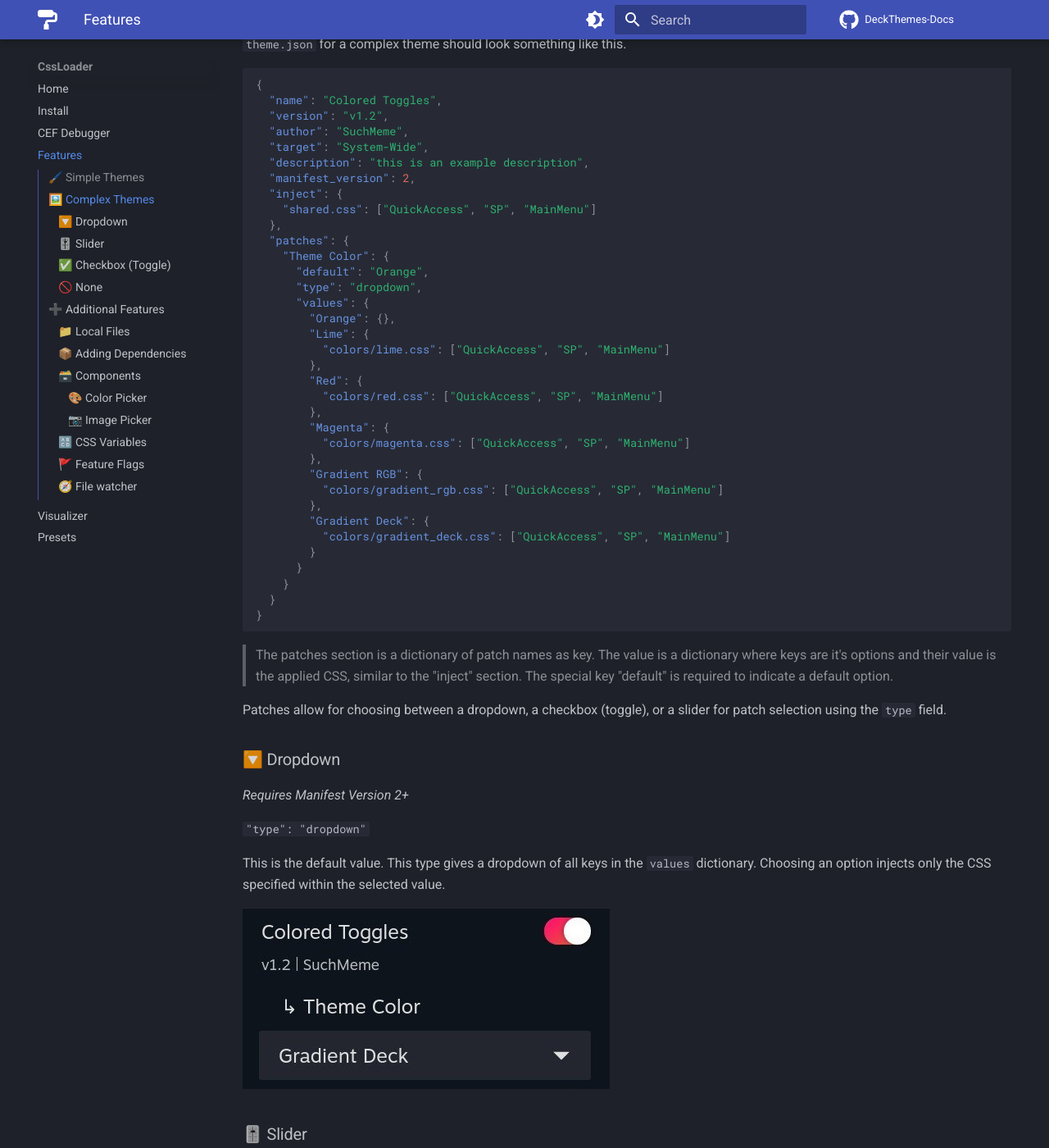
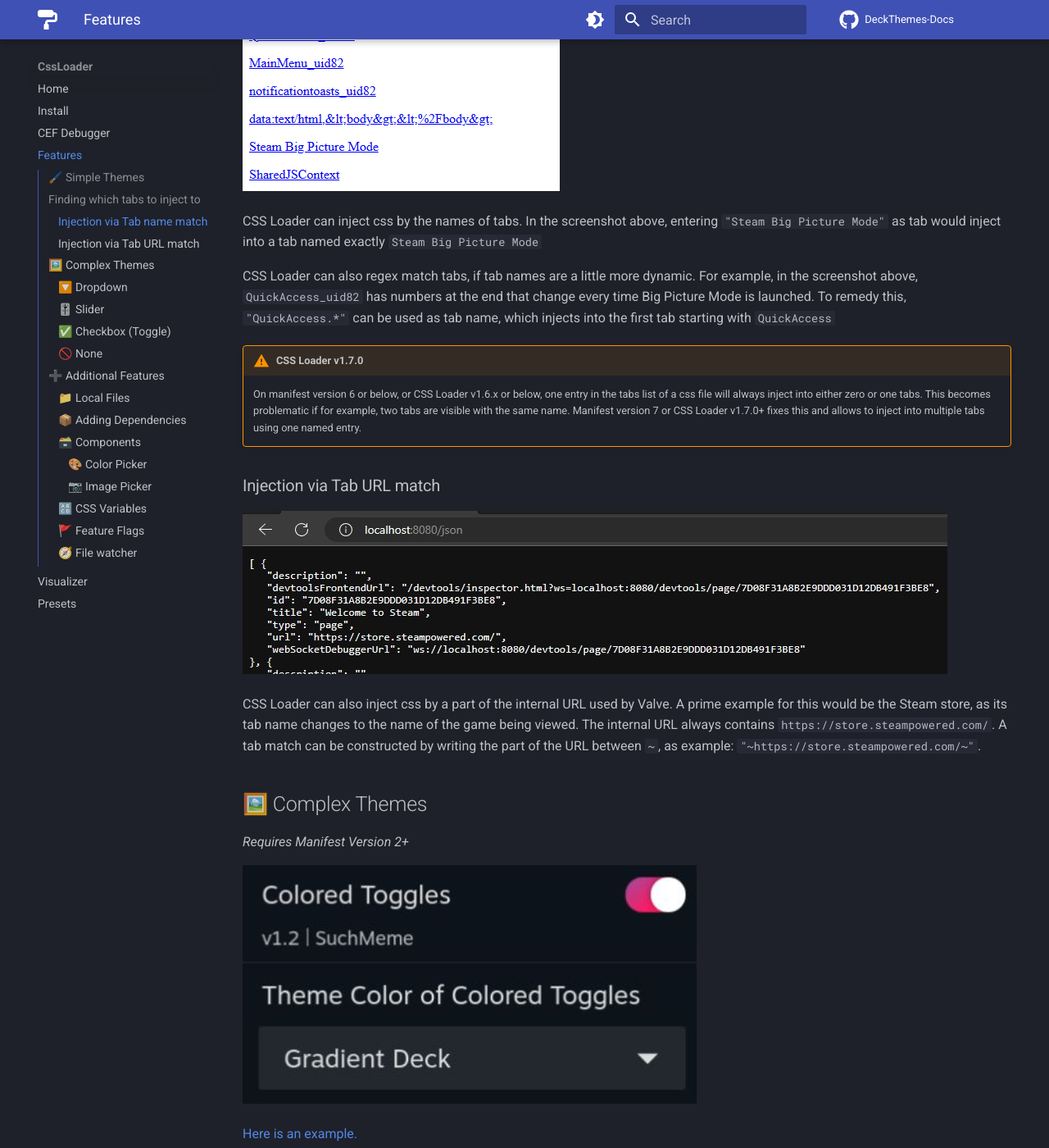
Before and after one commit to DeckThemes/DeckThemes-Docs, an MkDocs documentation site: the page built from docs/CSSLoader/Features.md, in a window 1280 px wide and 1400 px high, scrolled down 2140 px. Shown: the whole window at 82% size. Built offline with MkDocs 1.6.1 and Material for MkDocs 9.7.7, drawn with Linux system fonts in a browser that asks for light colours; comment, search, counter and statistics services are not loaded; some of the changed text lies outside the part shown.

Commit message:
Write section for tabs

````diff
--- a/docs/CSSLoader/Features.md
+++ b/docs/CSSLoader/Features.md
@@ -47,6 +47,37 @@
     * Lock Screen
     * Tweak
     * Other
+
+## :material-tab-search: Finding which tabs to inject to
+CSS Loader has multiple ways of identifying which tab css should be injected to. A tab in this context refers to a virtual window, if you'd like to explore this, see the [CEF Debugger](Cef_Debugger.md)
+
+```json
+{
+  "inject": {
+    "shared.css": ["SP"]
+  }
+}
+```
+
+Specifically, which tab is "SP"?
+
+### Injection via Tab name match
+
+![cef-tab-names.png](img/cef-tab-names.png)
+
+CSS Loader can inject css by the names of tabs. In the screenshot above, entering `"Steam Big Picture Mode"` as tab would inject into a tab named exactly `Steam Big Picture Mode`
+
+CSS Loader can also regex match tabs, if tab names are a little more dynamic. For example, in the screenshot above, `QuickAccess_uid82` has numbers at the end that change every time Big Picture Mode is launched. To remedy this, `"QuickAccess.*"` can be used as tab name, which injects into the first tab starting with `QuickAccess`
+
+!!! warning "CSS Loader v1.7.0"
+    On manifest version 6 or below, or CSS Loader v1.6.x or below, one entry in the tabs list of a css file will always inject into either zero or one tabs. This becomes problematic if for example, two tabs are visible with the same name. Manifest version 7 or CSS Loader v1.7.0+ fixes this and allows to inject into multiple tabs using one named entry.
+
+### Injection via Tab URL match
+
+![cef-json-list](img/cef-json-list.jpg)
+
+CSS Loader can also inject css by a part of the internal URL used by Valve. A prime example for this would be the Steam store, as its tab name changes to the name of the game being viewed. The internal URL always contains `https://store.steampowered.com/`. A tab match can be constructed by writing the part of the URL between `~`, as example: `"~https://store.steampowered.com/~"`.
+
 
 ## 🖼️ Complex Themes
 *Requires Manifest Version 2+*
````
Also changed, not shown: docs/CSSLoader/Cef_Debugger.md (+4 -2 lines), docs/CSSLoader/img/cef-json-list.jpg (added), docs/CSSLoader/img/cef-tab-names.png (added).
